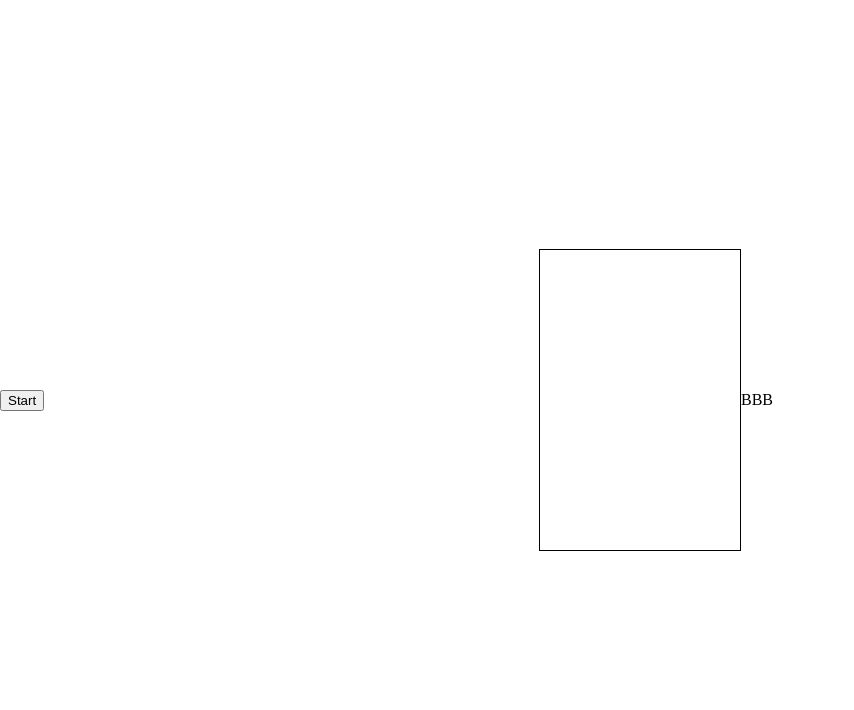
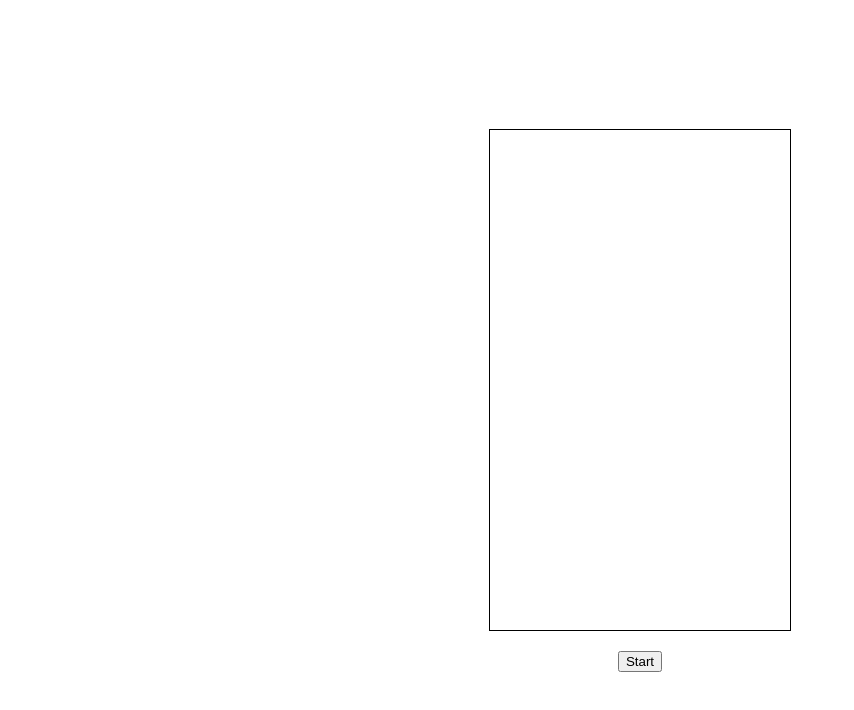
Before and after one commit to ValYouW/tetris-js, a plain HTML site: page index.html in a window 1280 px wide. Shown: the whole page, without its empty margins (0-854 px from the left). Drawn offline with Linux system fonts and the light colour scheme.

Commit message:
simplify html

```diff
--- a/index.html
+++ b/index.html
@@ -11,24 +11,18 @@
 				width: 100%;
 				height: 100%;
 				display: flex;
-				flex-direction: row;
+				flex-direction: column;
 				align-items: center;
 				justify-content: center;
 			}
 
-			.left,
-			.right {
-				flex: 1;
-			}
-
-			.board-wrap {
-				display: flex;
-				align-items: center;
+			#btnStart {
+				margin-top: 20px;
 			}
 
 			#board {
-				width: 200px;
-				height: 300px;
+				width: 300px;
+				height: 500px;
 				border: 1px solid;
 			}
 
@@ -38,13 +32,8 @@
 	</head>
 	<body>
 		<div class="content">
-			<div class="left">
-				<button id="btnStart">Start</button>
-			</div>
-			<div class="board-wrap">
-				<canvas id="board"></canvas>
-			</div>
-			<div class="right">BBB</div>
+			<canvas id="board"></canvas>
+			<button id="btnStart">Start</button>
 		</div>
 	</body>
 </html>
```
